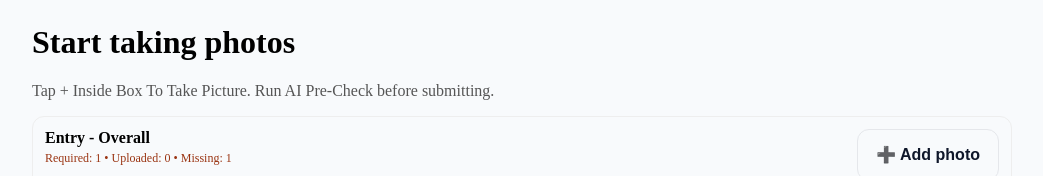
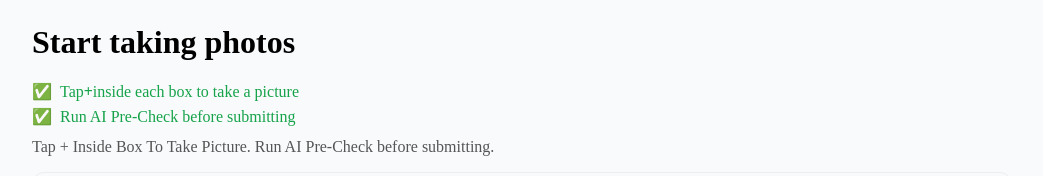
Before and after one commit to dmeadows001/turn-qa, a Next.js app: page /turns/1/capture in a window 1280 px wide. Shown: the top 176 px of the page, without its empty margins (118-1161 px from the left). Built offline with nearby package versions, Linux system fonts and the light colour scheme; no server answers.

Commit message:
Update capture.js

```diff
--- a/pages/turns/[id]/capture.js
+++ b/pages/turns/[id]/capture.js
@@ -420,6 +420,17 @@ export default function Capture() {
     <div style={{ maxWidth: 980, margin: '24px auto', padding: '0 16px', fontFamily: 'ui-sans-serif' }}>
      <h1>Start taking photos</h1>
 
+<ul style={{ listStyle: 'none', padding: 0, marginTop: 12, marginBottom: 12 }}>
+  <li style={{ display: 'flex', alignItems: 'center', marginBottom: 6, color: '#16a34a', fontWeight: 500 }}>
+    <span style={{ marginRight: 8 }}>✅</span>
+    Tap <b>+</b> inside each box to take a picture
+  </li>
+  <li style={{ display: 'flex', alignItems: 'center', color: '#16a34a', fontWeight: 500 }}>
+    <span style={{ marginRight: 8 }}>✅</span>
+    Run AI Pre-Check before submitting
+  </li>
+</ul>
+
 {/* small context line for cleaners (no UUID) */}
 <div style={{ color:'#475569', marginTop: 6, fontSize: 14 }}>
   {templateRules?.property ? <span><b>Property:</b> {templateRules.property}</span> : null}
```
